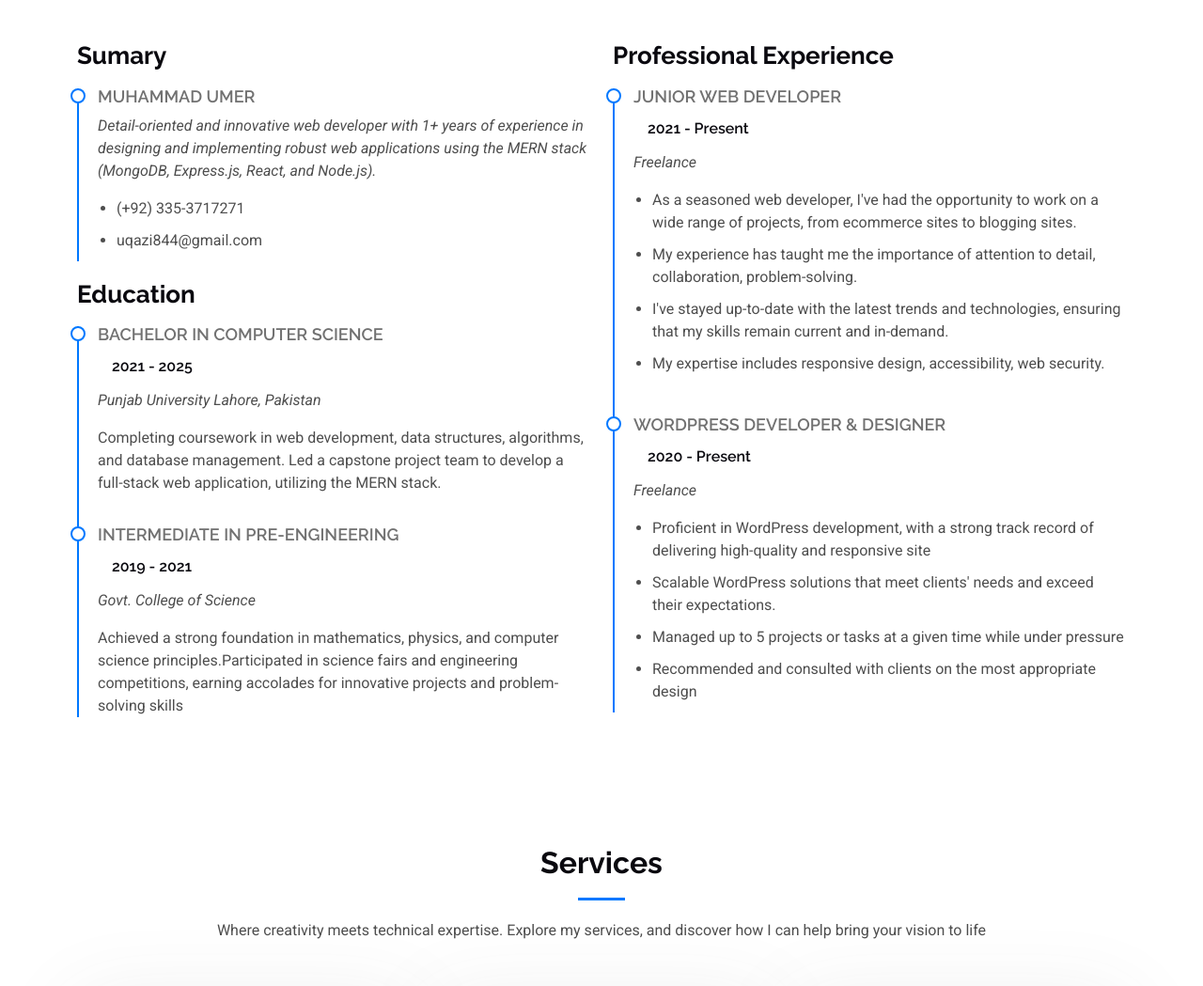
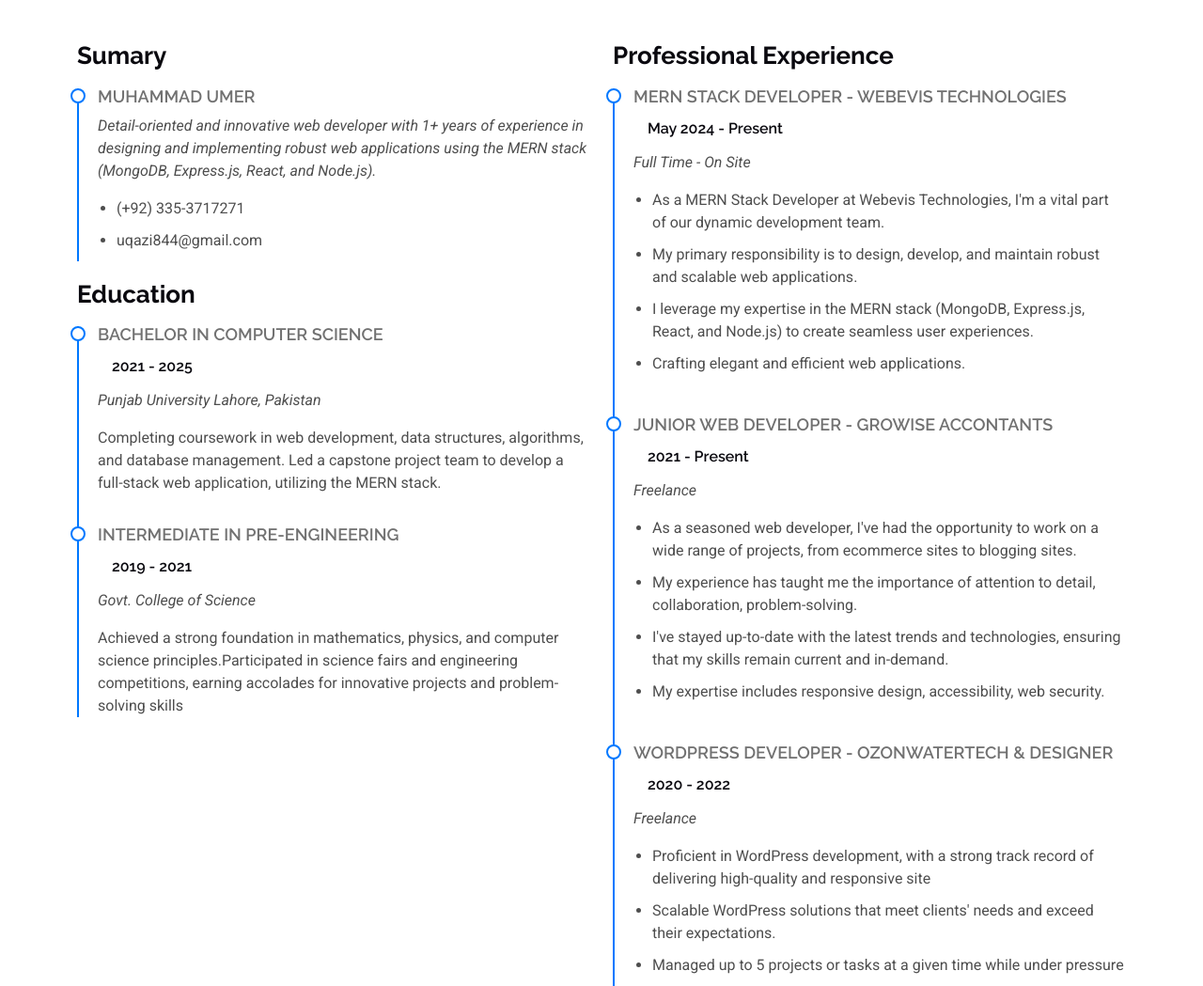
Before and after one commit to UmerProjects/DevFolio, a plain HTML site: page index.html in a window 1280 px wide. Shown: the part 1640-2689 px from the top of the page at 94% size. Drawn offline with Linux system fonts and the light colour scheme.

Commit message:
Update: index.html

```diff
--- a/index.html
+++ b/index.html
@@ -233,7 +233,18 @@
           <div class="col-lg-6" data-aos="fade-up" data-aos-delay="200">
             <h3 class="resume-title">Professional Experience</h3>
             <div class="resume-item">
-              <h4>Junior Web Developer</h4>
+              <h4>MERN Stack Developer - Webevis Technologies</h4>
+              <h5>May 2024 - Present</h5>
+              <p><em>Full Time - On Site </em></p>
+              <ul>
+                <li>As a MERN Stack Developer at Webevis Technologies, I'm a vital part of our dynamic development team.</li>
+                <li>My primary responsibility is to design, develop, and maintain robust and scalable web applications.</li>
+                <li>I leverage my expertise in the MERN stack (MongoDB, Express.js, React, and Node.js) to create seamless user experiences.</li>
+                <li>Crafting elegant and efficient web applications.</li>
+              </ul>
+            </div><!-- Edn Resume Item -->
+            <div class="resume-item">
+              <h4>Junior Web Developer - Growise Accontants</h4>
               <h5>2021 - Present</h5>
               <p><em>Freelance</em></p>
               <ul>
@@ -248,8 +259,8 @@
             </div><!-- Edn Resume Item -->
 
             <div class="resume-item">
-              <h4>Wordpress Developer &amp; Designer</h4>
-              <h5>2020 - Present</h5>
+              <h4>Wordpress Developer - ozonwatertech &amp; Designer</h4>
+              <h5>2020 - 2022</h5>
               <p><em>Freelance</em></p>
               <ul>
                 <li>Proficient in WordPress development, with a strong track record of delivering high-quality and
```
